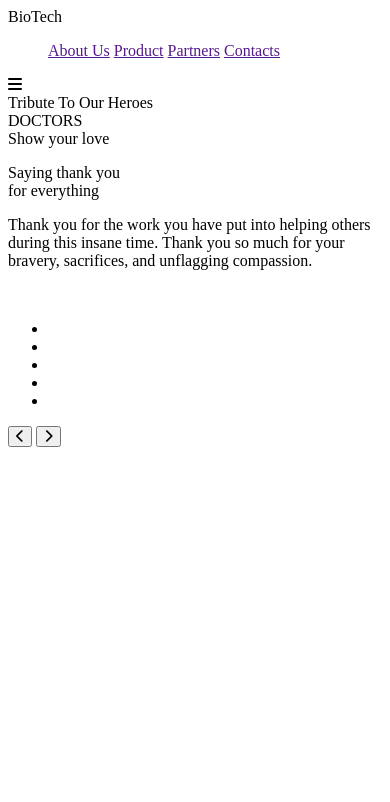
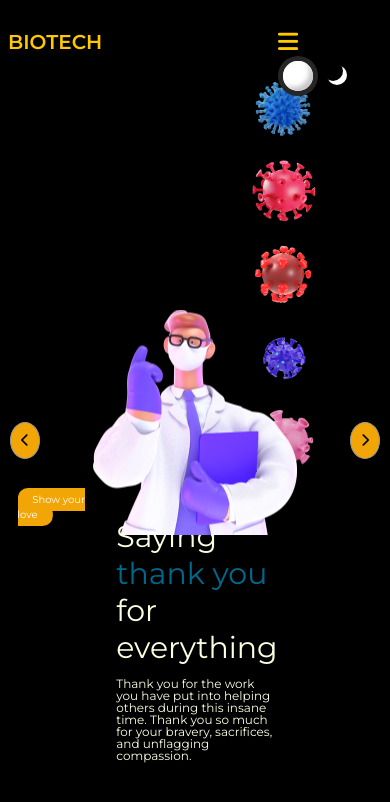
Before and after one commit to HeisRoy33/doctor-banner, a plain HTML site: page index.html in a window 390 px wide. Drawn offline with nearby package versions, Linux system fonts and the light colour scheme; a script that the page names is missing.

Commit message:
Webpage updated

```diff
--- a/index.html
+++ b/index.html
@@ -15,7 +15,7 @@
 
   <link rel="stylesheet" href="style.css">
   <title>BioTech</title>
-  <link rel="shortcut icon" href="./img/doctor.png">
+  <link rel="shortcut icon" href="./assets/doctor.png">
 </head>
 
 <body>
@@ -65,25 +65,25 @@
     </div>
 
     <div class="hero">
-      <img src="./img/doctor.png" alt="">
+      <img src="./assets/doctor.png" alt="">
     </div>
 
     <div class="virus">
       <ul id="scene">
         <li class="layer" data-depth="-.1">
-          <img src="./img/COVID-1.png" alt="">
+          <img src="./assets/COVID-1.png" alt="">
         </li>
         <li class="layer" data-depth="-.3">
-          <img src="./img/COVID-2.png" alt="">
+          <img src="./assets/COVID-2.png" alt="">
         </li>
         <li class="layer" data-depth="-1.5">
-          <img src="./img/COVID-3.png" alt="">
+          <img src="./assets/COVID-3.png" alt="">
         </li>
         <li class="layer" data-depth=".1">
-          <img src="./img/COVID-4.png" alt="">
+          <img src="./assets/COVID-4.png" alt="">
         </li>
         <li class="layer" data-depth=".3">
-          <img src="./img/COVID-5.png" alt="">
+          <img src="./assets/COVID-5.png" alt="">
         </li>
       </ul>
     </div>
--- a/style.css
+++ b/style.css
@@ -0,0 +1,405 @@
+
+body {
+  width: 100%;
+  height: 100vh;
+  font-family: 'Montserrat';
+  font-size: 12px;
+  overflow: hidden;
+  background: #000;
+}
+
+ul {
+  list-style: none;
+}
+
+.nav {
+  display: flex;
+  justify-content: space-around;
+  align-items: center;
+  padding-top: 20px;
+  text-transform: uppercase;
+  font-weight: 600;
+}
+
+.logo {
+  font-size: 40px;
+  color: #FFC900
+}
+
+.menu-links ul {
+  display: inline-block;
+  padding-right: 20px;
+  color: #FFC900;
+}
+
+.menu-links ul a {
+  display: inline-block;
+  padding-right: 20px;
+  color: #FFC900;
+  text-decoration: none;
+}
+
+/* menu btn styling */
+.menu-btn {
+  color: #FFC900;
+  font-size: 23px;
+  cursor: pointer;
+  display: none;
+}
+
+
+.content {
+  position: fixed;
+  top: 55%;
+  left: 50%;
+  transform: translate(-50%, -50%);
+  display: flex;
+  flex-wrap: wrap;
+  align-items: center;
+  z-index: -1;
+  padding-top: 16px;
+}
+
+.title {
+  flex: 0 0 100%;
+  font-size: 200px;
+  text-transform: uppercase;
+  font-weight: 700;
+  color: #F2A506;
+
+}
+
+.tagline {
+  flex: 1;
+  font-size: 30px;
+  color: #999;
+}
+
+.more {
+  flex: 1;
+}
+
+.more a {
+  text-decoration: none;
+  font-size: 20px;
+  color: #fff;
+  background: #000;
+  padding: 10px 30px;
+  border-radius: 10px;
+  background-color: #F2A506;
+}
+
+.desc {
+  flex: 0 0 24%;
+  color: #FBFFE2
+}
+
+.desc p:nth-child(1) {
+  font-size: 30px;
+  margin-bottom: 20px;
+}
+
+.desc p:nth-child(2) {
+  line-height: 2;
+}
+
+.desc span {
+  color: #00688B;
+}
+
+.hero {
+  position: absolute;
+  top: 50%;
+  left: 50%;
+  z-index: 1;
+}
+
+.hero img {
+  animation: float 4s ease-in-out infinite;
+  max-height: 600px;
+}
+
+@keyframes float {
+  0% {
+    transform: translate(-50%, -46%);
+  }
+  50% {
+    transform: translate(-50%, -54%);
+  }
+  100% {
+    transform: translate(-50%, -46%);
+  }
+}
+
+.virus {
+  width: 100%;
+  height: 100vh;
+  position: absolute;
+  top: 50%;
+  left: 50%;
+  z-index: -1;
+}
+
+.virus img {
+  width: 80px;
+  height: 80px;
+}
+
+.virus .layer:nth-child(1) {
+  top: -100px !important;
+  left: -480px !important;
+}
+
+.virus .layer:nth-child(2) {
+  top: 10px !important;
+  left: 160px !important;
+}
+
+.virus .layer:nth-child(3) {
+  top: -300px !important;
+  left: 160px !important;
+}
+
+.virus .layer:nth-child(4) {
+  top: -10px !important;
+  left: 320px !important;
+}
+
+.virus .layer:nth-child(5) {
+  top: 200px !important;
+  left: -320px !important;
+}
+
+.arrows .prev {
+  position: absolute;
+  top: 50%;
+  left: 80px;
+}
+
+.arrows .next {
+  position: absolute;
+  top: 50%;
+  right: 80px;
+}
+
+.arrows button {
+  border: 1px solid #999;
+  background: transparent;
+  padding: 20px;
+  border-radius: 50%;
+  outline: none;
+  color: #000;
+  background: #F2A506;
+}
+
+.arrows button:hover {
+  color: #F2A506;
+  background: #000;
+}
+
+
+
+.switch {
+  width: 80px;
+  height: 40px;
+  border-radius: 20px;
+  background-color: rgb(39, 38, 38);
+  position: fixed;
+
+}
+
+.flicker {
+  width: 30px;
+  height: 30px;
+  border-radius: 15px;
+  background-color: rgb(255, 255, 255);
+  position: absolute;
+  top: 5px;
+  left: 5px;
+  transition: 0.3s;
+  box-shadow:
+    inset 4px 4px 4px rgb(255,255,255),
+    inset -4px -4px 4px rgb(195 193 198 / 90%);
+}
+
+.dark {
+  background-color: rgb(255,255,255);
+  transition: 0.3s;
+}
+
+.sun {
+  width: 20px;
+  height: 20px;
+  border-radius: 10px;
+  box-shadow: 4px 4px 0 0 rgb(255, 255, 255);
+  position: absolute;
+  top: 5px;
+  left: 45px;
+}
+
+.dark .flicker {
+  transform: translateX(40px);
+}
+
+.dark > * {
+ color: #000;
+}
+
+.dark p {
+  color:#000;
+}
+
+
+@media (max-width: 947px) {
+  .menu-btn {
+    display: block;
+    z-index: 999;
+    padding-right: 100px
+  }
+
+  .menu-btn i.active:before {
+    content: "\f00d";
+  }
+
+  .nav .menu {
+    position: fixed;
+    height: 50vh;
+    left: -100%;
+    top: 0;
+    text-align: center;
+    padding-top: 80px;
+    transition: all 0.3s ease;
+    display: block;
+  }
+
+  .nav .menu.active {
+    left: 0;
+  }
+
+
+  .nav .menu a {
+    margin: 0;
+    font-size: 10px;
+    padding-right: 10px
+  }
+
+  .logo {
+    font-size: 20px;
+  }
+
+  .nav {
+    display: flex;
+    justify-content: space-between;
+    align-items: center;
+    padding-top: 20px;
+  }
+
+
+  .switch {
+    width: 40px;
+    height: 40px;
+    border-radius: 20px;
+    background-color: rgb(39, 38, 38);
+    position: fixed;
+  }
+
+  .tagline {
+    font-size: 15px;
+    padding-top: 20px
+  }
+
+  .title {
+    font-size: 50px;
+    font-weight: 700;
+  }
+
+  .hero img {
+    animation: float 4s ease-in-out infinite;
+    max-height: 225px;
+    max-width: 225px;
+    padding-left: -100px;
+  }
+
+  .content {
+    position: fixed;
+    top: 27%;
+    left: 25%;
+    padding-left: 100px;
+    padding-top: 106px;
+  }
+
+  .more a {
+    font-size: 10px;
+    padding: 5px 15px;
+  }
+
+  .more {
+    padding-top: 350px
+  }
+
+
+  .arrows button {
+    border: 1px solid #999;
+    border-radius: 50%;
+    outline: none;
+    padding-left: -250px;
+    padding: 10px;
+  }
+
+  .arrows .prev {
+    position: absolute;
+    top: 50%;
+    left: 10px;
+  }
+
+  .arrows .next {
+    position: absolute;
+    top: 50%;
+    right: 10px;
+  }
+
+  .desc p:nth-child(1) {
+    font-size: 30px;
+    margin-bottom: 0px;
+  }
+
+  .desc p:nth-child(2) {
+    line-height: 1;
+  }
+
+  .desc {
+    padding-top: 600px
+  }
+
+  .virus {
+    position: relative;
+    width: 0%;
+  height: 0vh;
+  }
+
+  .virus .layer:nth-child(1) {
+    top: -100px !important;
+    left: -200px !important;
+  }
+
+  .virus .layer:nth-child(2) {
+    top: 10px !important;
+    left: 80px !important;
+  }
+
+  .virus .layer:nth-child(3) {
+    top: -300px !important;
+    left: 80px !important;
+  }
+
+  .virus .layer:nth-child(4) {
+    top: -10px !important;
+    left: 80px !important;
+  }
+
+  .virus .layer:nth-child(5) {
+    top: 100px !important;
+    left: -320px !important;
+  }
+
+}
```
